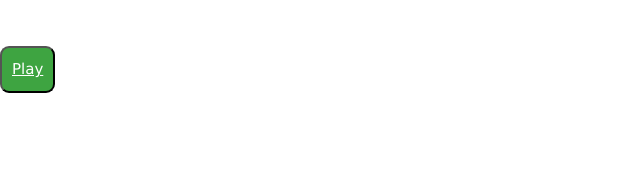
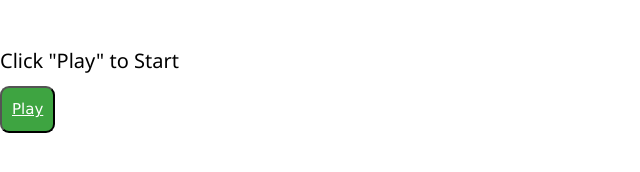
Before and after one commit to mthmaze/game-0, a plain HTML site: page index.html in a window 1280 px wide. Shown: the whole page, without its empty margins (0-640 px from the left). Drawn offline with Linux system fonts and the light colour scheme.

Commit message:
Update index.html

```diff
--- a/index.html
+++ b/index.html
@@ -263,7 +263,7 @@ hr{border:0;border-top:1px solid #eee;margin:20px 0}
 
 
   <!-- The View Section -->
-
+<h4>Click "Play" to Start</h4>
 <Button onclick="window.location.href='https://mthmaze.github.io/game-1';" class="myButton" style=" padding: 10px; border-radius: 9px;    color: #ffffff;   background-color: #3ea441;">
 
     <a href="https://mthmaze.github.io/game-1">Play</a>
```
